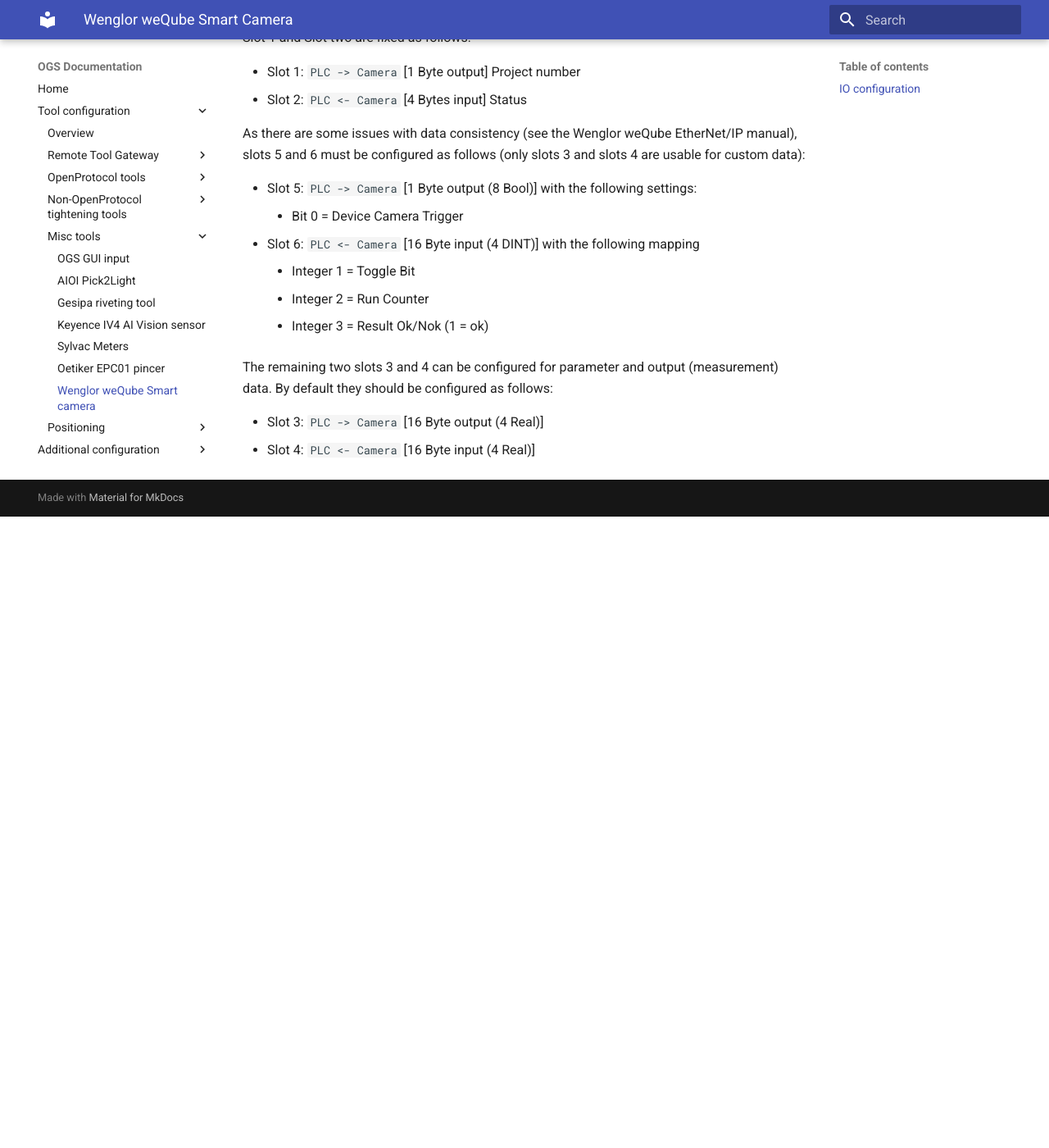
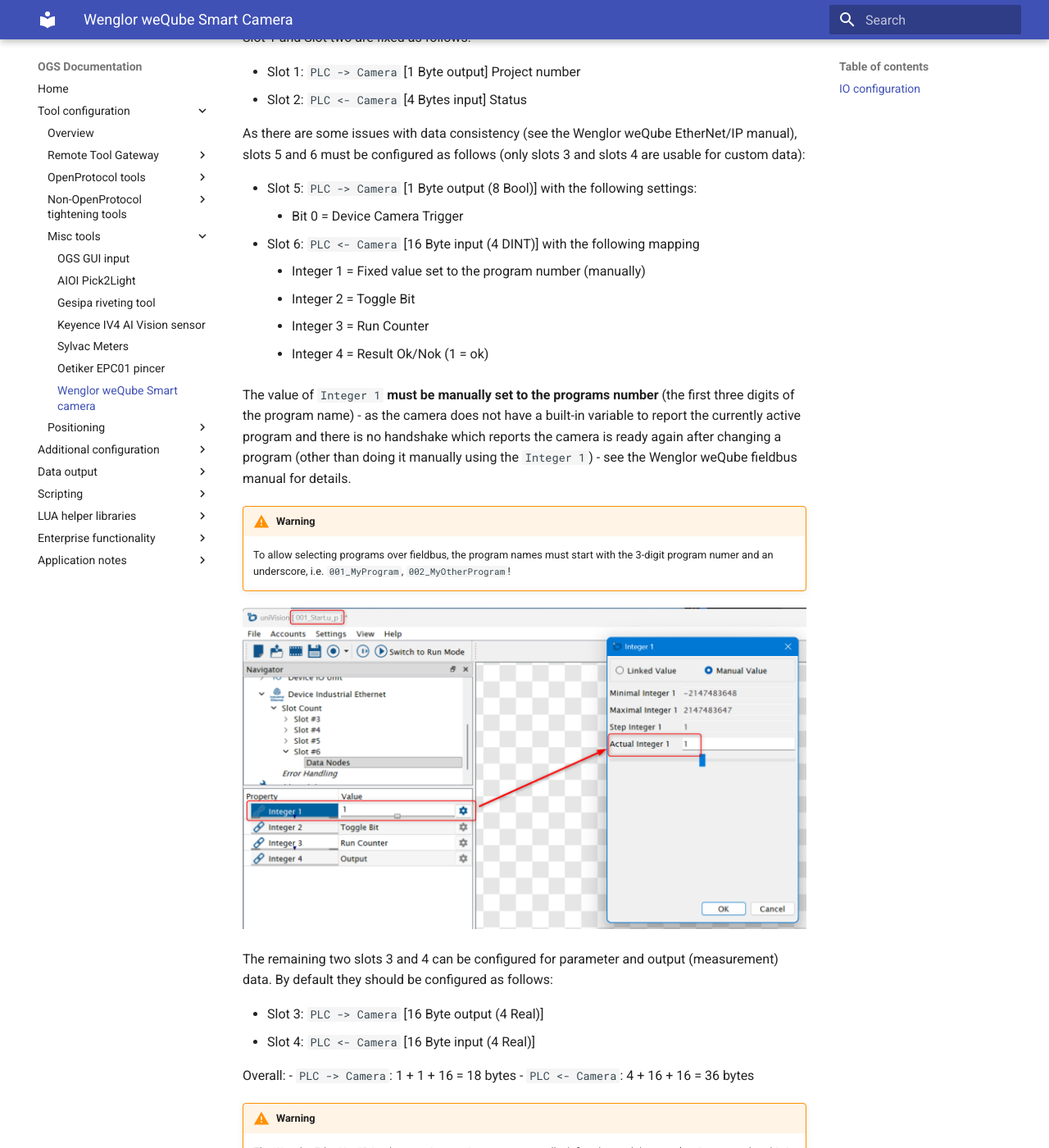
Before and after one commit to haller-erne/ogs, an MkDocs documentation site: the page built from docs/tools/misc/wenglor-weqube.md, in a window 1280 px wide and 1400 px high, scrolled down 1114 px. Shown: the whole window at 82% size. Built offline with MkDocs 1.6.1 and Material for MkDocs 9.7.7, drawn with Linux system fonts in a browser that asks for light colours; before the commit the page ends 1744 px from its top, so only the background shows below that; some of the changed text lies outside the part shown.

Commit message:
Update weQube IO-Interface

```diff
--- a/docs/tools/misc/wenglor-weqube.md
+++ b/docs/tools/misc/wenglor-weqube.md
@@ -23,8 +23,7 @@
 
     The weQube camera does not configure the field bus interface globally, it is
     configured as part of the program. This requires **all** programs to have the
-    identical IO configuration, else the fieldbus interface will not work correctly
-    and switching programs will fail!
+    identical IO configuration, else the fieldbus interface will not work correctly and switching programs will fail!
 
 !!! warning
 
@@ -43,11 +42,38 @@
 - Slot 5: `PLC -> Camera` [1 Byte output (8 Bool)] with the following settings:
     * Bit 0 = Device Camera Trigger
 - Slot 6: `PLC <- Camera` [16 Byte input (4 DINT)] with the following mapping
-    * Integer 1 = Toggle Bit
-    * Integer 2 = Run Counter
-    * Integer 3 = Result Ok/Nok (1 = ok)
+    * Integer 1 = Fixed value set to the program number (manually)
+    * Integer 2 = Toggle Bit
+    * Integer 3 = Run Counter
+    * Integer 4 = Result Ok/Nok (1 = ok)
+
+The value of `Integer 1` **must be manually set to the programs number** (the first three digits of the program name) - as the camera does not have a built-in variable to report the currently active program and there is no handshake which reports the camera is ready again after changing a program (other than doing it manually using the `Integer 1`) - see the Wenglor weQube fieldbus manual for details.
+
+!!! warning
+
+    To allow selecting programs over fieldbus, the program names must start with the 3-digit program numer and an underscore, i.e. `001_MyProgram`, `002_MyOtherProgram`!
+
+![alt text](./resources/wenglor-fixedprgnum.png)
 
 The remaining two slots 3 and 4 can be configured for parameter and output (measurement) data. By default they should be configured as follows:
 
 - Slot 3: `PLC -> Camera` [16 Byte output (4 Real)]
 - Slot 4: `PLC <- Camera` [16 Byte input (4 Real)]
+
+Overall:
+- `PLC -> Camera`: 1 + 1 + 16 = 18 bytes
+- `PLC <- Camera`: 4 + 16 + 16 = 36 bytes
+
+!!! warning
+
+    The Wenglor EtherNet/IP implementation requires you to manually define the module types (again, seems that this is a non-optimized HMS AnyBus implementation).
+
+As outlines above, slots 5 and 6 must be configured as module type 8 and 1 respectively, slots 3 and 4 by default as 7 and 2. Here is a sample screenshot from a CoDeSys controller:
+
+![alt text](./resources/wenglor-slotsettings.png)
+
+Here is the table from the official manual:
+
+![alt text](./resources/wenglow-moduletypes.png)
+
+Note, that either data size or module types do not match, the EtherNet/IP connection will not be successful (and there is **no** diagnosics on the cameras web interface) !
```
Also changed, not shown: docs/tools/misc/resources/wenglor-fixedprgnum.png (added), docs/tools/misc/resources/wenglor-slotsettings.png (added), docs/tools/misc/resources/wenglow-moduletypes.png (added).
